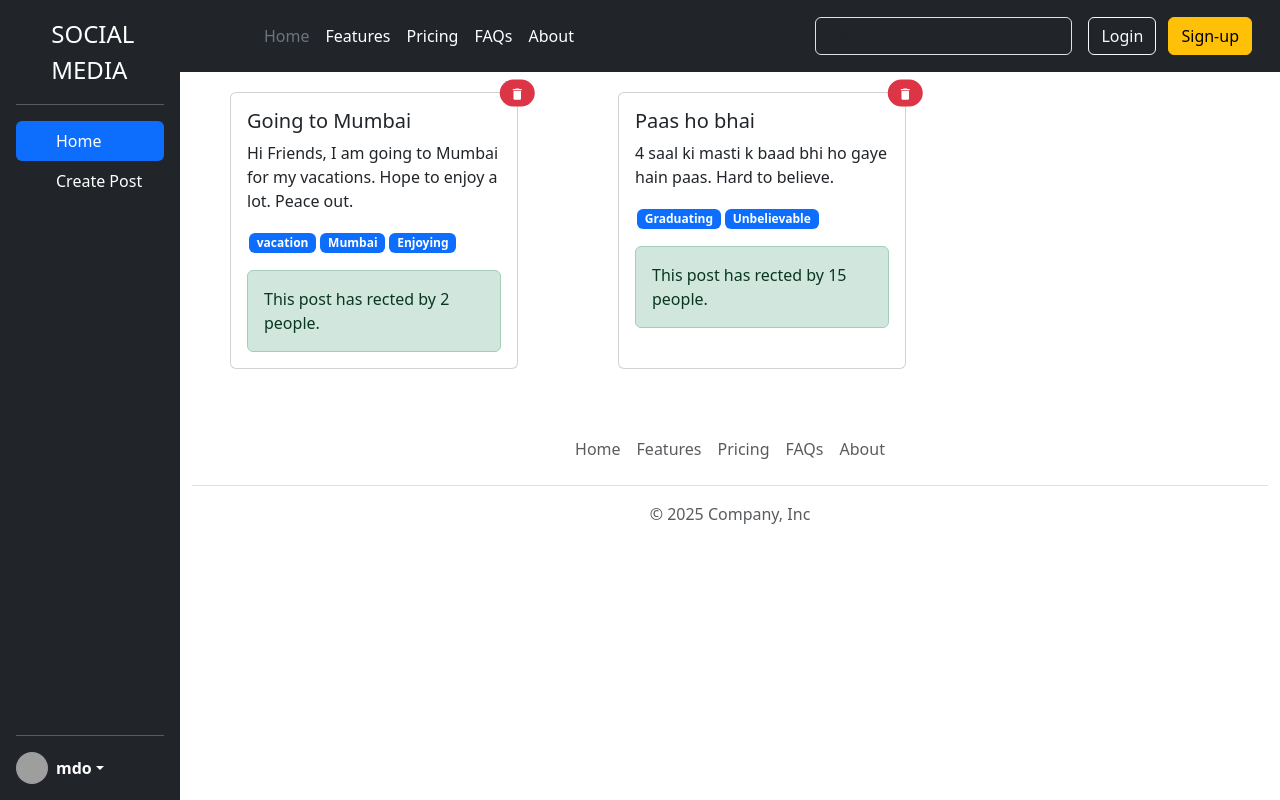
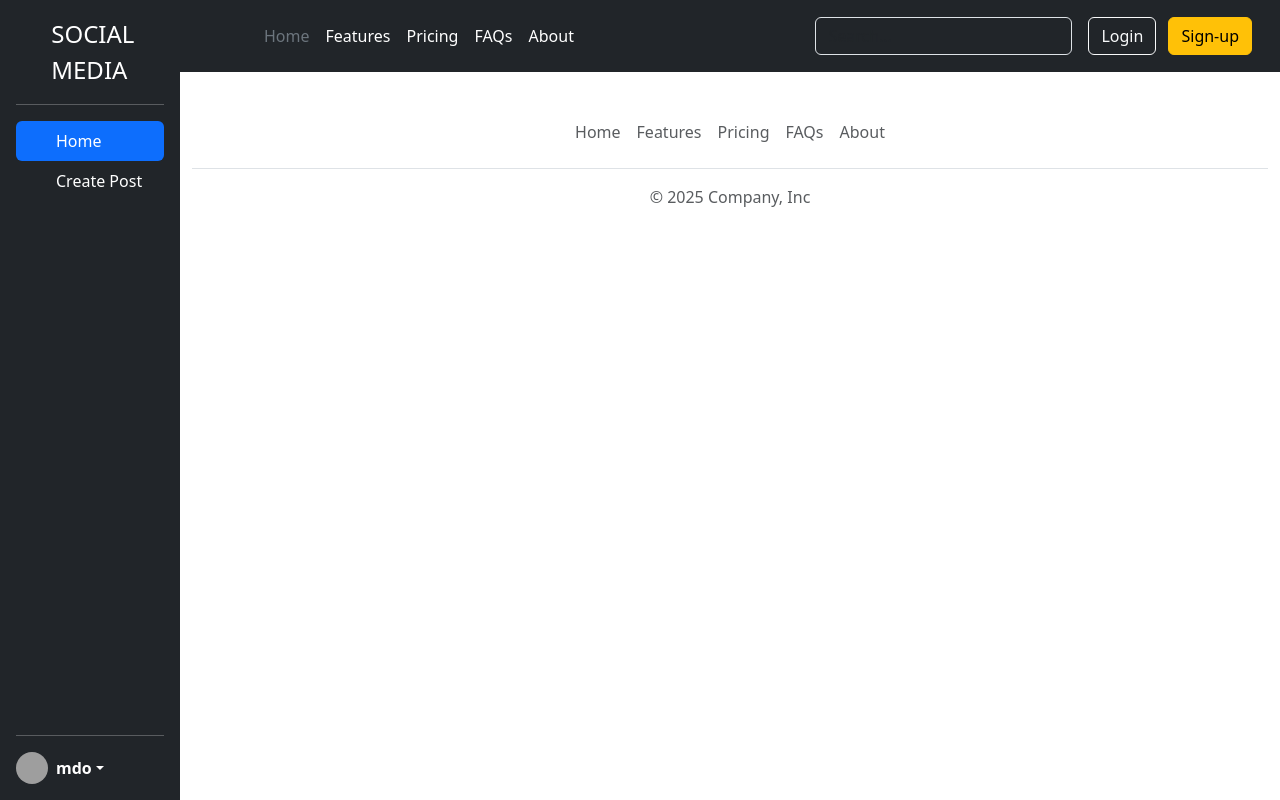
Before and after one commit to Vishrut-Pathak/Social-media, a React (Vite) app: page / in a window 1280 px wide. Built offline with nearby package versions, Linux system fonts and the light colour scheme; grey boxes are pictures that could not be loaded.

Commit message:
removed hardcoded data

```diff
--- a/src/components/post-list-store.jsx
+++ b/src/components/post-list-store.jsx
@@ -22,7 +22,7 @@ const postListReducer = (currPostList, action) => {
 const PostListProvider = ({ children }) => {
   const [postList, dispatchPostList] = useReducer(
     postListReducer,
-    DEFAULT_POST_LIST,
+    [],
   );
 
   const addPost = (userId, postTitle, postBody, tag) => {
@@ -55,23 +55,6 @@ const PostListProvider = ({ children }) => {
   );
 };
 
-const DEFAULT_POST_LIST = [
-  {
-    id: "1",
-    title: "Going to Mumbai",
-    body: "Hi Friends, I am going to Mumbai for my vacations. Hope to enjoy a lot. Peace out.",
-    reactions: 2,
-    userId: "user-9",
-    tags: ["vacation", "Mumbai", "Enjoying"],
-  },
-  {
-    id: "2",
-    title: "Paas ho bhai",
-    body: "4 saal ki masti k baad bhi ho gaye hain paas. Hard to believe.",
-    reactions: 15,
-    userId: "user-12",
-    tags: ["Graduating", "Unbelievable"],
-  },
-];
+
 
 export default PostListProvider;
```
